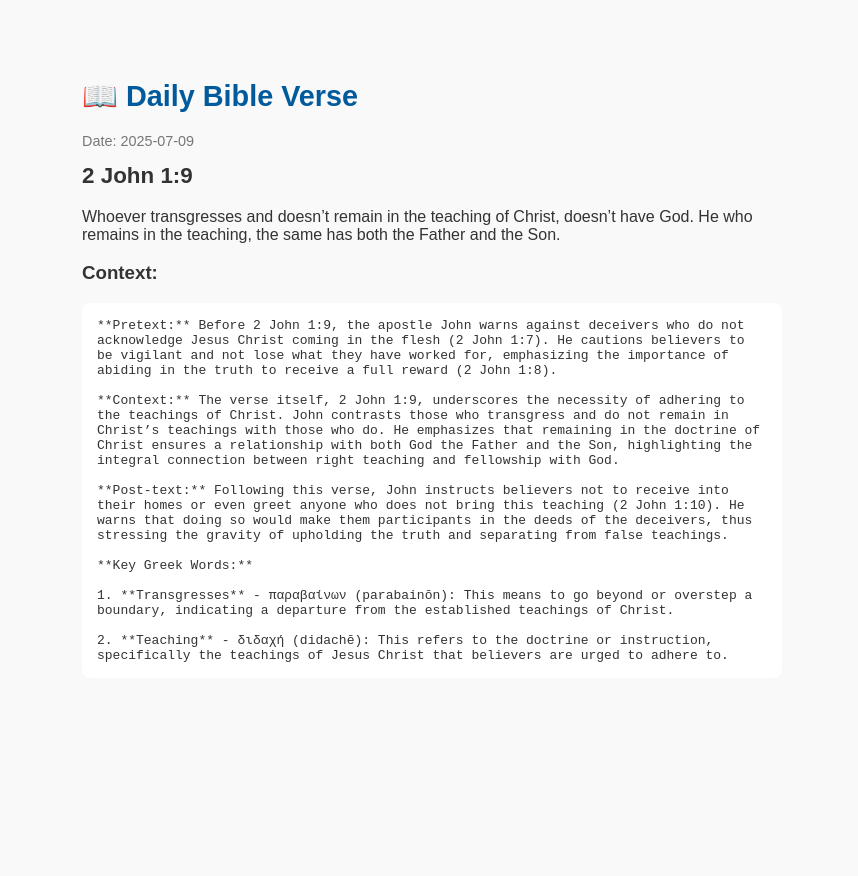
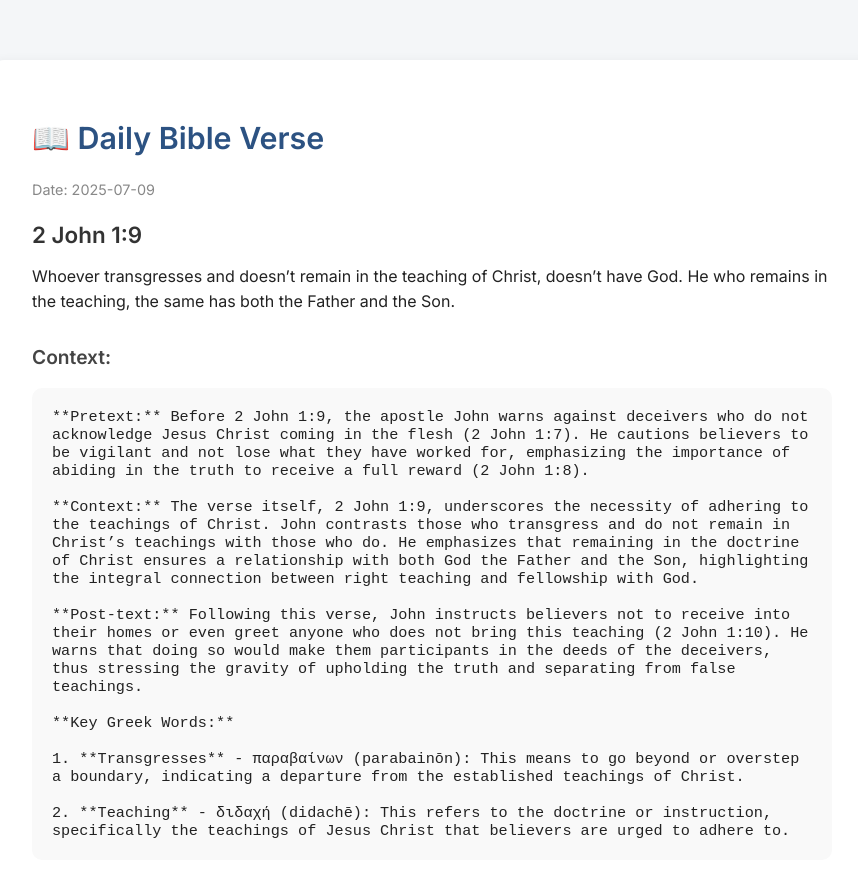
Before and after one commit to DavidAjose7559/daily-verse, a website: page index.html in a window 1280 px wide. Shown: the whole page, without its empty margins (208-1066 px from the left). Before the commit the page ends 800 px from the top, so only its background shows below. Drawn offline with Linux system fonts and the light colour scheme.

Commit message:
Update index.html

```diff
--- a/index.html
+++ b/index.html
@@ -3,44 +3,86 @@
 <head>
   <meta charset="UTF-8" />
   <meta name="viewport" content="width=device-width, initial-scale=1.0"/>
-  <title>Daily Bible Verse</title>
+  <title>📖 Daily Bible Verse</title>
+  <link href="https://fonts.googleapis.com/css2?family=Inter:wght@400;600&display=swap" rel="stylesheet">
   <style>
     body {
-      font-family: Arial, sans-serif;
-      max-width: 700px;
-      margin: 40px auto;
-      padding: 20px;
-      background-color: #f9f9f9;
+      font-family: 'Inter', sans-serif;
+      background-color: #f4f6f8;
+      margin: 0;
+      padding: 0;
+      color: #222;
+    }
+
+    .container {
+      max-width: 800px;
+      margin: 60px auto;
+      background-color: #fff;
+      padding: 40px;
+      border-radius: 12px;
+      box-shadow: 0 0 10px rgba(0,0,0,0.05);
+    }
+
+    h1 {
+      font-size: 1.9rem;
+      color: #2c5282;
+      display: flex;
+      align-items: center;
+    }
+
+    .date {
+      color: #888;
+      font-size: 0.9rem;
+      margin-bottom: 20px;
+    }
+
+    h2 {
+      font-size: 1.4rem;
+      margin-bottom: 10px;
       color: #333;
     }
-    h1 {
-      font-size: 1.8rem;
-      color: #005a9c;
+
+    p {
+      font-size: 1rem;
+      line-height: 1.6;
     }
-    h2 {
-      font-size: 1.4rem;
-      margin-top: 10px;
+
+    h3 {
+      margin-top: 30px;
+      font-size: 1.2rem;
+      color: #444;
     }
+
     pre {
-      background: #fff;
-      padding: 15px;
-      border-radius: 8px;
+      background: #f9f9f9;
+      padding: 20px;
+      border-radius: 10px;
       white-space: pre-wrap;
       word-wrap: break-word;
+      font-size: 0.95rem;
     }
-    .date {
-      color: #777;
-      font-size: 0.9rem;
+
+    @media (max-width: 600px) {
+      .container {
+        margin: 20px;
+        padding: 20px;
+      }
+
+      h1 {
+        font-size: 1.5rem;
+      }
     }
   </style>
 </head>
 <body>
+  <div class="container">
     <h1>📖 Daily Bible Verse</h1>
     <p class="date" id="date"></p>
     <h2 id="reference"></h2>
     <p id="text"></p>
     <h3>Context:</h3>
     <pre id="context"></pre>
+  </div>
 
   <script>
     fetch('daily.json')
@@ -52,7 +94,7 @@
         document.getElementById('context').textContent = data.context;
       })
       .catch(error => {
-        document.body.innerHTML = "<h2>Error loading daily verse. Make sure daily.json exists and is valid.</h2>";
+        document.body.innerHTML = "<h2 style='text-align:center;'>Error loading daily verse. Make sure <code>daily.json</code> exists and is valid.</h2>";
         console.error("Error loading JSON:", error);
       });
   </script>
```
Lines whose indentation alone changed are shown as unchanged.
